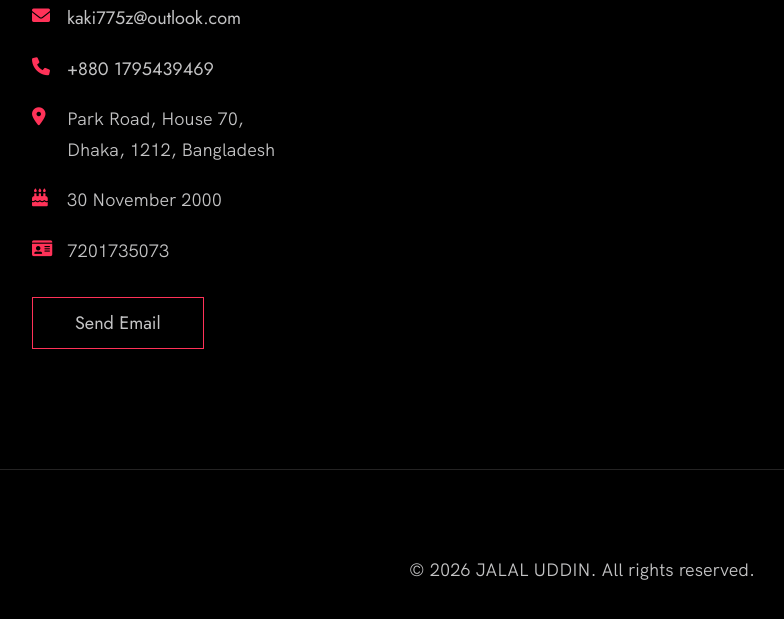
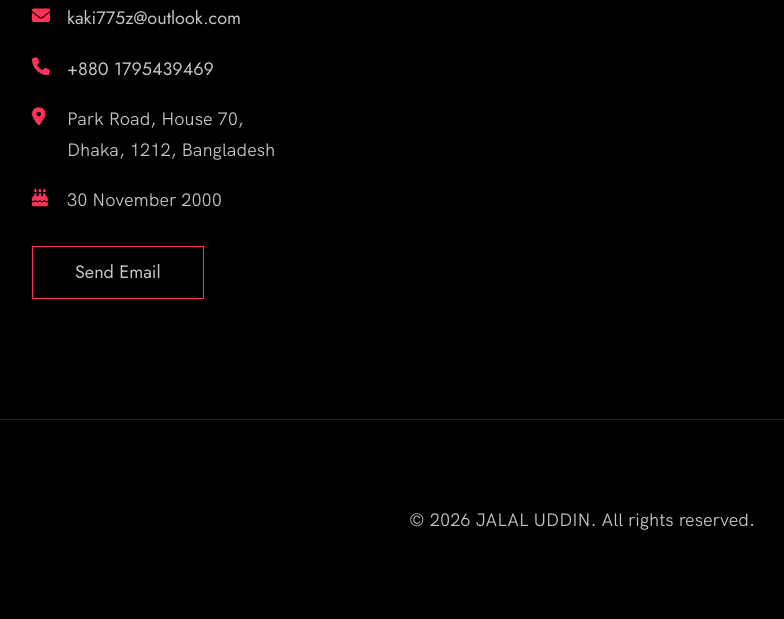
Before and after one commit to pioneer0102/JALAL-UDDIN, a plain HTML site: page index.html in a window 1280 px wide. Shown: the part 5962-6581 px from the top of the page, without its empty margins (58-842 px from the left). After the commit the page ends 6552 px from the top, so only its background shows below. Drawn offline with Linux system fonts and the light colour scheme.

Commit message:
fix: remove id number

```diff
--- a/index.html
+++ b/index.html
@@ -489,10 +489,6 @@
             <i class="fas fa-birthday-cake contact__icon"></i>
             <span>30 November 2000</span>
           </div>
-          <div class="contact__detail-item">
-            <i class="fas fa-id-card contact__icon"></i>
-            <span>7201735073</span>
-          </div>
         </div>
 
         <a href="mailto:kaki775z@outlook.com" class="btn">Send Email</a>
```
